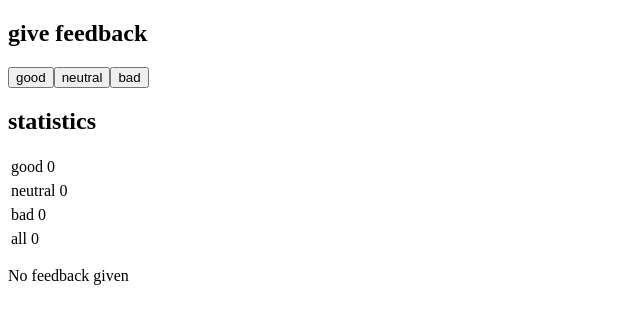
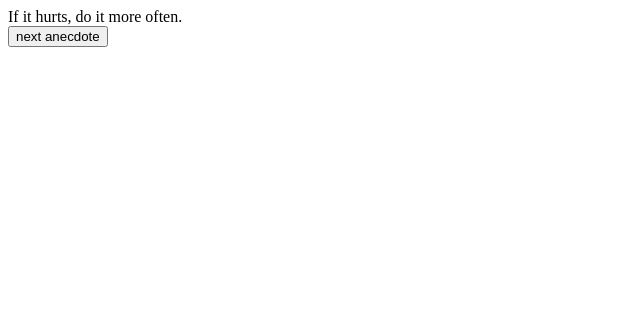
Before and after one commit to dilippoudel/Mooc, a React (Create React App) app: page / in a window 1280 px wide. Shown: the top 324 px of the page, without its empty margins (0-640 px from the left). Built offline with nearby package versions, Linux system fonts and the light colour scheme.

Commit message:
Add random selection function

```diff
--- a/src/App.js
+++ b/src/App.js
@@ -1,86 +1,30 @@
 import { useState } from 'react'
-const Heading = ({ text }) => <h2>{text}</h2>
-const Button = ({ text, onClick }) => <button onClick={onClick}>{text}</button>
-const StatisticLine = ({ text, value }) => {
-  return (
-    <table>
-      <tbody>
-        <tr>
-          <td>{text}</td>
-          <td>{value}</td>
-        </tr>
-      </tbody>
-    </table>
-  )
-}
-// Statics components
-const Statistics = (props) => {
-  let { good, neutral, bad } = props.countFeedBack
-  let goodFeedback = good - bad
-  let totalFeedback = good + bad + neutral
-  let doWeHaveFeedback = good || bad || neutral
+
+const App = () => {
+  const anecdotes = [
+    'If it hurts, do it more often.',
+    'Adding manpower to a late software project makes it later!',
+    'The first 90 percent of the code accounts for the first 10 percent of the development time...The remaining 10 percent of the code accounts for the other 90 percent of the development time.',
+    'Any fool can write code that a computer can understand. Good programmers write code that humans can understand.',
+    'Premature optimization is the root of all evil.',
+    'Debugging is twice as hard as writing the code in the first place. Therefore, if you write the code as cleverly as possible, you are, by definition, not smart enough to debug it.',
+    'Programming without an extremely heavy use of console.log is same as if a doctor would refuse to use x-rays or blood tests when diagnosing patients.',
+  ]
+
+  const [selected, setSelected] = useState(0)
+  const nextAnecdoteHandler = () => {
+    let random = Math.floor(Math.random() * anecdotes.length + 1)
+    setSelected(random - 1)
+    console.log(random)
+  }
   return (
     <div>
-      <Heading text="statistics" />
-      <StatisticLine text="good" value={good} />
-      <StatisticLine text="neutral" value={neutral} />
-      <StatisticLine text="bad" value={bad} />
-      <StatisticLine text="all" value={totalFeedback} />
-
-      {doWeHaveFeedback ? (
-        <div>
-          <StatisticLine
-            text="average"
-            value={(goodFeedback / totalFeedback).toFixed(1)}
-          />
-          <StatisticLine
-            text="positive"
-            value={`${((good / totalFeedback) * 100).toFixed(1)}%`}
-          />
-        </div>
-      ) : (
-        <p>No feedback given</p>
-      )}
+      {anecdotes[selected]}
+      <div>
+        <button onClick={nextAnecdoteHandler}>next anecdote</button>
+      </div>
     </div>
   )
 }
-const App = () => {
-  const [countFeedBack, setCountFeedback] = useState({
-    good: 0,
-    neutral: 0,
-    bad: 0,
-  })
 
-  const goodFeedbackHandler = () => {
-    let newState = {
-      ...countFeedBack,
-      good: countFeedBack.good + 1,
-    }
-    setCountFeedback(newState)
-  }
-  const neutralFeedbackHandler = () => {
-    let newState = {
-      ...countFeedBack,
-      neutral: countFeedBack.neutral + 1,
-    }
-    setCountFeedback(newState)
-  }
-  const badFeedbackHandler = () => {
-    let newState = {
-      ...countFeedBack,
-      bad: countFeedBack.bad + 1,
-    }
-    setCountFeedback(newState)
-  }
-
-  return (
-    <div className="container">
-      <Heading text="give feedback" />
-      <Button text="good" onClick={goodFeedbackHandler} />
-      <Button text="neutral" onClick={neutralFeedbackHandler} />
-      <Button text="bad" onClick={badFeedbackHandler} />
-      <Statistics countFeedBack={countFeedBack} />
-    </div>
-  )
-}
 export default App
```
